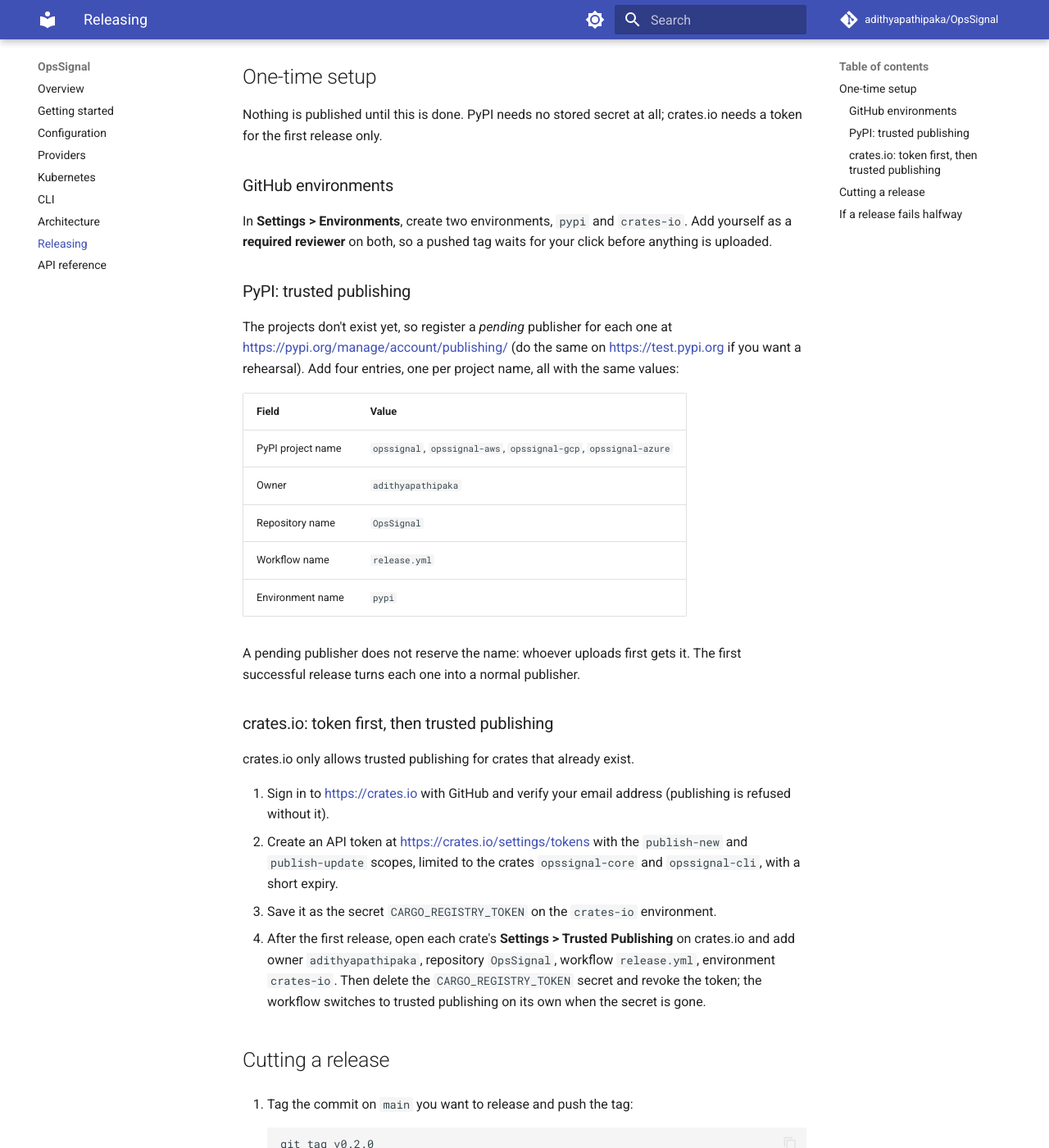
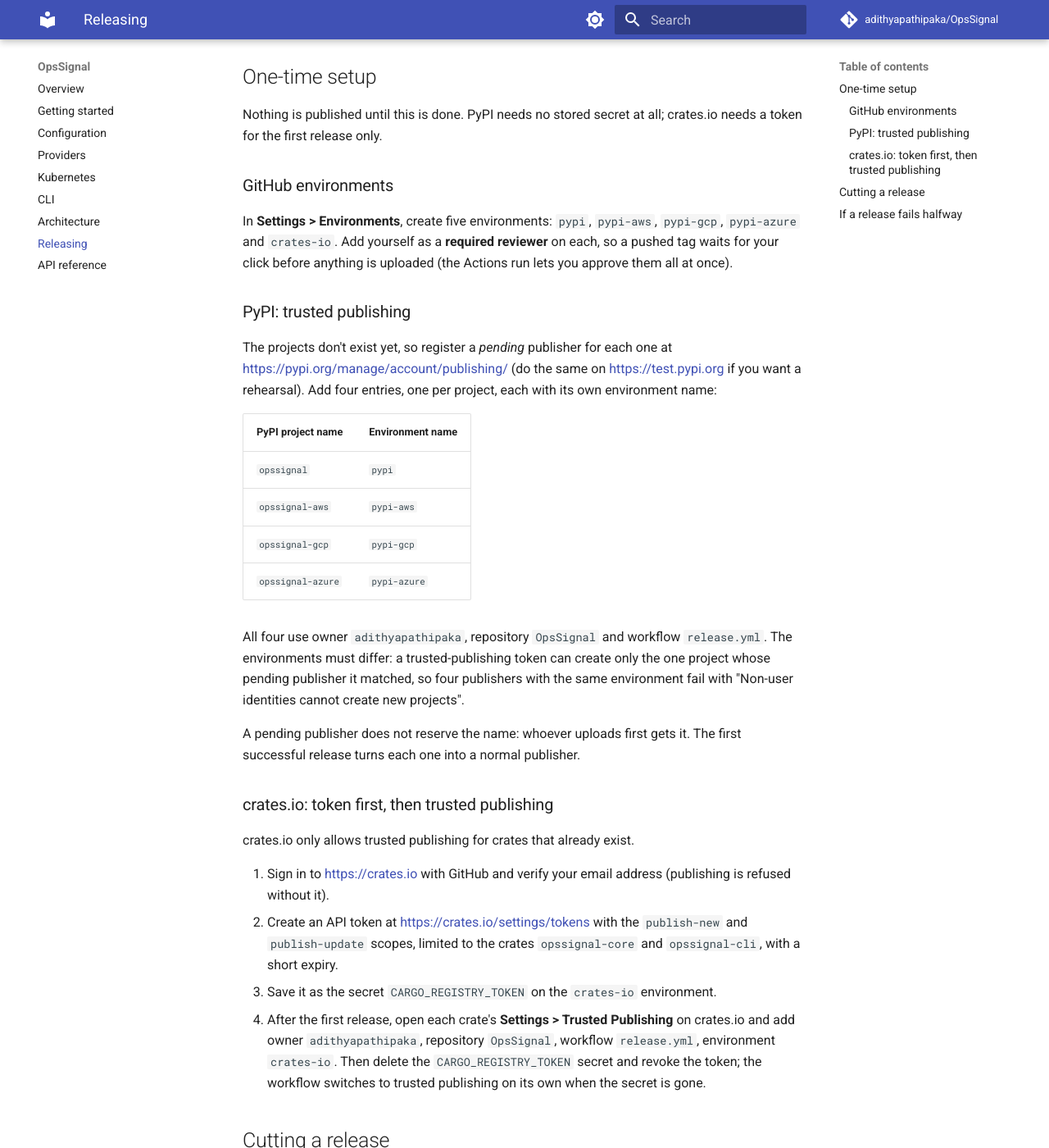
Before and after one commit to adithyapathipaka/OpsSignal, an MkDocs documentation site: the page built from docs/releasing.md, in a window 1280 px wide and 1400 px high, scrolled down 910 px. Shown: the whole window at 82% size. Built offline with MkDocs 1.6.1 and Material for MkDocs 9.7.7, drawn with Linux system fonts in a browser that asks for light colours; comment, search, counter and statistics services are not loaded; some of the changed text lies outside the part shown.

Commit message:
Publish each PyPI project from its own environment (#23)
* Publish each PyPI project from its own environment

PyPI rejected the first upload with "Non-user identities cannot create
new projects": the four pending publishers all used environment `pypi`,
and a trusted-publishing token can create only the one project whose
pending publisher it matched. Each add-on now publishes from its own job
and environment (pypi-aws, pypi-gcp, pypi-azure), then opssignal from
`pypi`.

Co-Authored-By: Claude Opus 5.5 (1M context) <noreply@anthropic.com>
Claude-Session: https://claude.ai/code/session_013fAFPSjPoQjd2SWCSQV487

* Bump rustls-webpki and webpki-roots for RUSTSEC-2026-0381/0382

Both advisories were published 2026-10-19/20 and fail cargo audit on
every branch, main included. Patch-level Cargo.lock bumps only.

Co-Authored-By: Claude Opus 5.5 (1M context) <noreply@anthropic.com>
Claude-Session: https://claude.ai/code/session_013fAFPSjPoQjd2SWCSQV487

---------

Co-authored-by: Claude <noreply@anthropic.com>

```diff
--- a/docs/releasing.md
+++ b/docs/releasing.md
@@ -31,24 +31,30 @@ crates.io needs a token for the first release only.
 
 ### GitHub environments
 
-In **Settings > Environments**, create two environments, `pypi` and
-`crates-io`. Add yourself as a **required reviewer** on both, so a pushed tag
-waits for your click before anything is uploaded.
+In **Settings > Environments**, create five environments: `pypi`,
+`pypi-aws`, `pypi-gcp`, `pypi-azure` and `crates-io`. Add yourself as a
+**required reviewer** on each, so a pushed tag waits for your click before
+anything is uploaded (the Actions run lets you approve them all at once).
 
 ### PyPI: trusted publishing
 
 The projects don't exist yet, so register a *pending* publisher for each one
 at <https://pypi.org/manage/account/publishing/> (do the same on
 <https://test.pypi.org> if you want a rehearsal). Add four entries, one per
-project name, all with the same values:
+project, each with its own environment name:
 
-| Field             | Value                                  |
-|-------------------|----------------------------------------|
-| PyPI project name | `opssignal`, `opssignal-aws`, `opssignal-gcp`, `opssignal-azure` |
-| Owner             | `adithyapathipaka`                     |
-| Repository name   | `OpsSignal`                            |
-| Workflow name     | `release.yml`                          |
-| Environment name  | `pypi`                                 |
+| PyPI project name | Environment name |
+|-------------------|------------------|
+| `opssignal`       | `pypi`           |
+| `opssignal-aws`   | `pypi-aws`       |
+| `opssignal-gcp`   | `pypi-gcp`       |
+| `opssignal-azure` | `pypi-azure`     |
+
+All four use owner `adithyapathipaka`, repository `OpsSignal` and workflow
+`release.yml`. The environments must differ: a trusted-publishing token can
+create only the one project whose pending publisher it matched, so four
+publishers with the same environment fail with "Non-user identities cannot
+create new projects".
 
 A pending publisher does not reserve the name: whoever uploads first gets
 it. The first successful release turns each one into a normal publisher.
@@ -99,7 +105,8 @@ crates.io only allows trusted publishing for crates that already exist.
     keep their old version, so `main` doesn't show which version was last
     released; the tags do.
 
-2. Approve the `pypi` and `crates-io` deployments in the Actions run.
+2. Approve the `pypi-aws`, `pypi-gcp`, `pypi-azure`, `pypi` and
+   `crates-io` deployments in the Actions run.
 
 The run uploads the three add-ons first, then `opssignal` (its extras pin
 the add-ons, so they must exist first), then `opssignal-core` and
```
Also changed, not shown: 2 other files.
